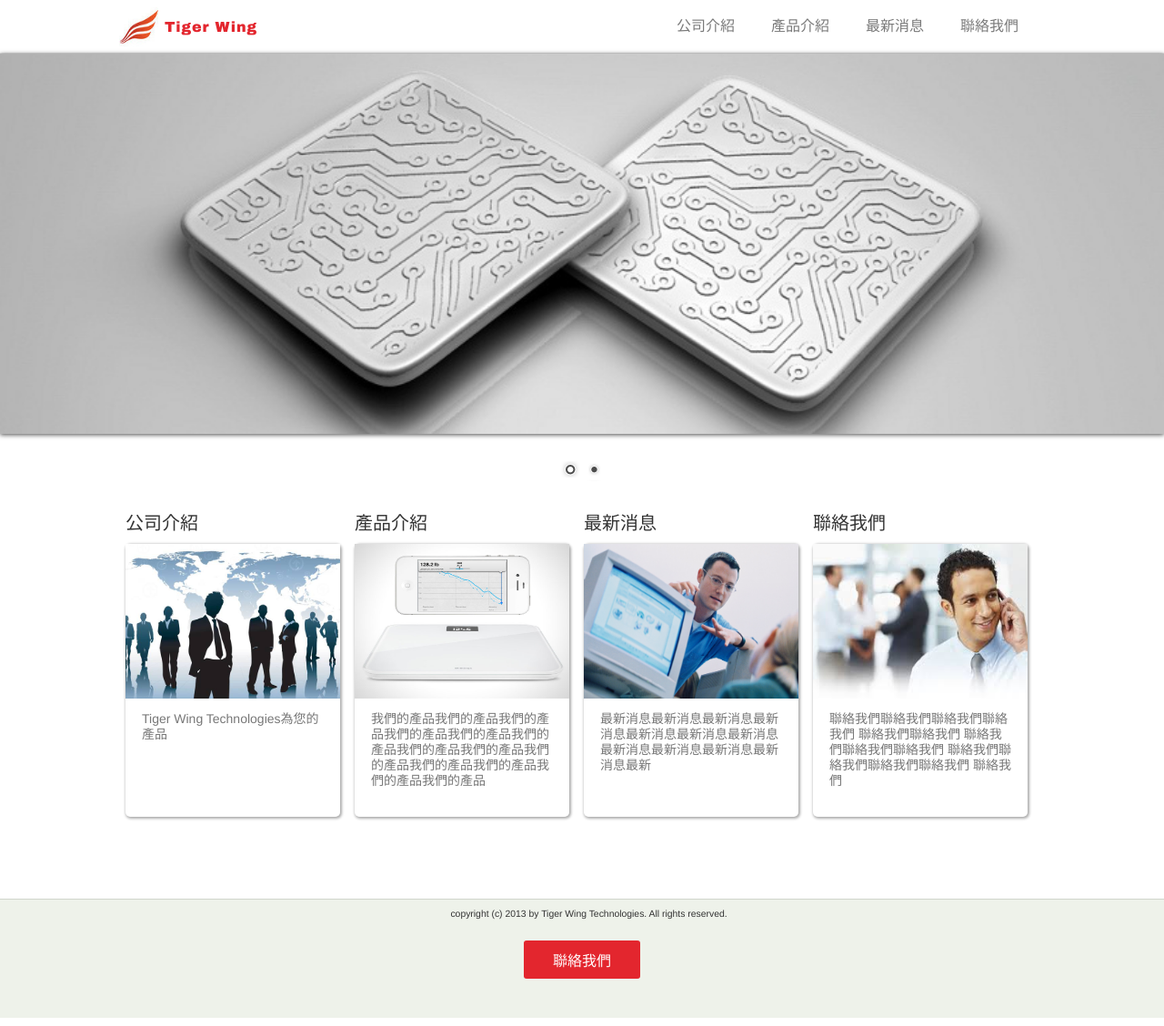
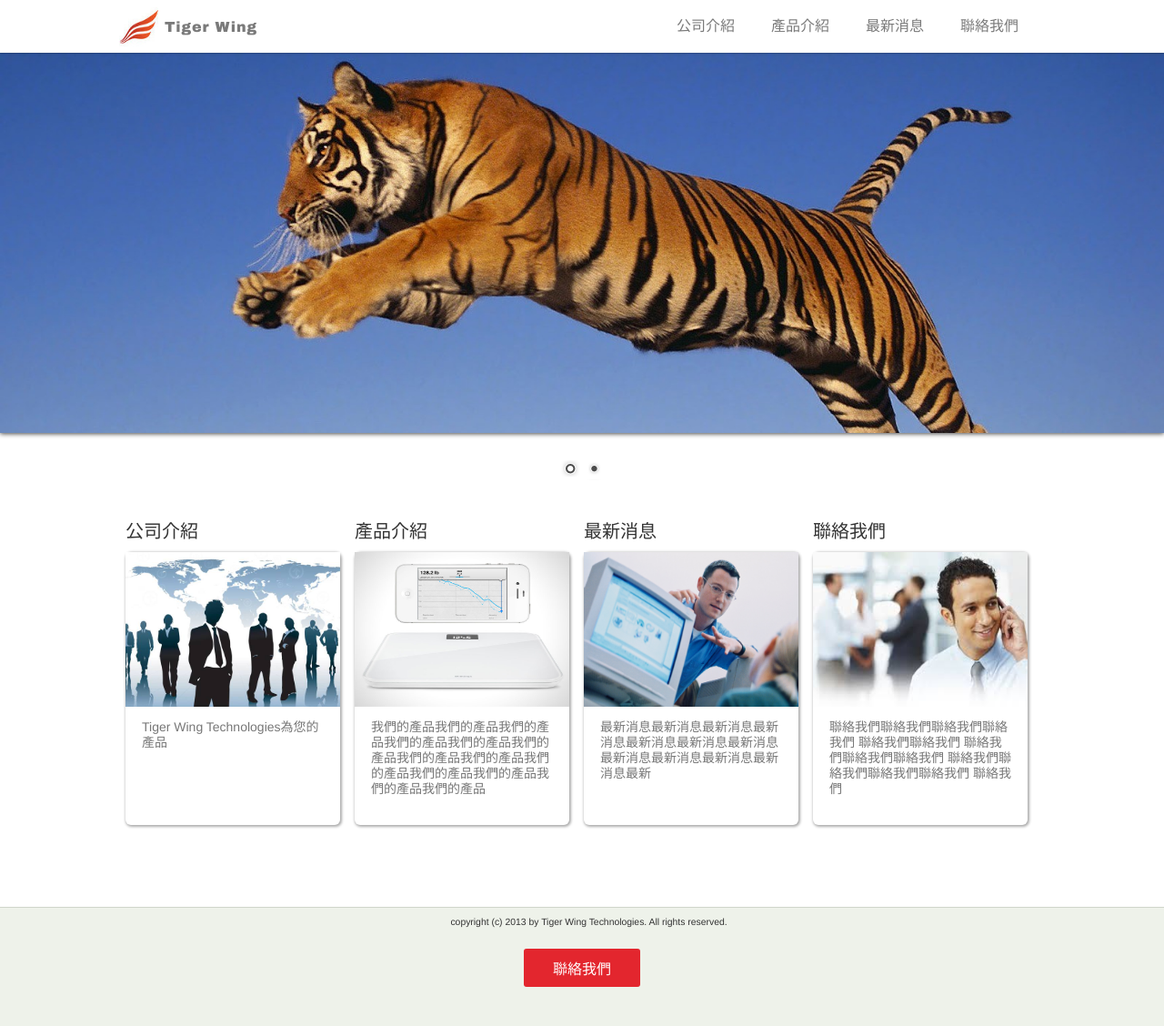
Before and after one commit to Arthur0206/Sprintron-Website, a PHP site: page / in a window 1280 px wide. Shown: the whole page at 91% size. Run offline with PHP 8.4, Linux system fonts and the light colour scheme.

Commit message:
change styles

```diff
--- a/css/main.css
+++ b/css/main.css
@@ -23,11 +23,12 @@ img {
     //position: relative;
     margin-left: auto;
     margin-right: auto;
-    //margin-top: 10px;
+    margin-top: 20px;
     margin-bottom: 80px;
     width: 1020px;
     //height: 500px;
     overflow: hidden;
+//    background-color: rgb(238, 242, 234);
 }
 #search_field {
     width: 300px;
@@ -67,10 +68,10 @@ img {
     //box-shadow: 0px 1px 3px 0px rgba(0, 0, 0, 0.33);
     background: none repeat scroll 0% 0% rgb(255, 255, 255);
     width: 236px;
-    margin: 10px 8px 10px 8px;
+    margin: 0px 8px 10px 8px;
 }
 .entry_content_wrapper {
-    border-radius: 5px 5px 5px 5px;
+    border-radius: 6px;
     box-shadow: 1px 1px 3px 1px rgba(0, 0, 0, 0.33);
     cursor: pointer;
 }
@@ -79,7 +80,8 @@ img {
 }
 .entry_title_wrapper {
     font-size: 20px;
-    margin-bottom: 10px;
+    padding-bottom: 10px;
+    //background-color: rgb(244, 244, 244);
 }
 .entry_description_wrapper {
 
@@ -210,9 +212,15 @@ img {
 }
 #menubar_wrapper {
     //background: none repeat scroll 0% 0% rgb(241, 241, 241);
-    border-bottom: 1px solid rgb(232, 232, 232);
+  //border-bottom: 1px solid rgb(232, 232, 232);
     height: 58px;
-   // background-color: #000000;
+    position: fixed;
+    left: 0;
+    top: 0;
+    width: 100%;
+    z-index: 1999;
+    background-color: #FFFFFF;
+    box-shadow: 0px 2px 2px 0px rgba(0, 0, 0, 0.1), 0px 1px 0px 0px rgba(0, 0, 0, 0.1);
 }
 #ad {
     background-image: url("../Pics/circuit-board-new.jpg");
@@ -271,6 +279,7 @@ body {
     min-width: 960px;
     color: rgb(51, 51, 51);
     font-family: "Helvetica Neue","Hiragino Kaku Gothic Pro",arial,sans-serif;
+    //background-color: rgb(244, 244, 244);
 }
 #menubar {
     //width: 1300px;
@@ -304,7 +313,7 @@ ul {
         font-family: Arial Black; //inherit;
 	text-align: center;
         line-height: 36px;
-        color: rgb(227,38,46); //#d13f20; //#777777; // #0481C4
+        color: rgb(122,122,122); //rgb(227,38,46); //#d13f20; //#777777; // #0481C4
 	font-size: 33px;
 	padding-bottom: 7px;
 	display: block;
--- a/index.php
+++ b/index.php
@@ -19,12 +19,13 @@
 
                 $('.entry_content_wrapper').hover(
                 function() {
+                    $(this).css('box-shadow','1px 1px 5px 3px rgba(0, 0, 0, 0.33)');
                     //$(this).find('.entry_image').css('opacity', '0.6');
                     //$(this).css('background-color','#f8f8f8');
                     $(this).find('.entry_description').css('color', '#444444');
                 }, function() {
                     //$(this).find('.entry_image').css('opacity', '1.0');
-                    //
+                    $(this).css('box-shadow','1px 1px 3px 1px rgba(0, 0, 0, 0.33)');
                     $(this).css('background-color','#ffffff');
                     $(this).find('.entry_description').css('color', '#777777');
                 }); // end hover
@@ -39,8 +40,8 @@
     <div id="wrapper">
         <div class="slider-wrapper theme-default">
             <div id="slider" class="nivoSlider">
+                <img src="./Pics/flying-tiger-crop.jpg">
                 <img src="./Pics/circuit-board-crop.jpg">
-                <img src="./Pics/flying-tiger-crop.jpg">
             </div>
         </div>
     </div>
--- a/menubar.php
+++ b/menubar.php
@@ -35,3 +35,6 @@
             </ul>
         </div>
     </div>
+
+    <div style="height:58px"> <!-- add a bottom padding -->
+    </div>
--- a/product_intro.php
+++ b/product_intro.php
@@ -21,7 +21,7 @@
 
         <div id="main_container">
             <div style="overflow:hidden">
-                <img id="product_intro_big_pic" src="./Pics/product_intro_big_pic.jpg" height=400px width=1020px  style="margin-bottom:20px"></img>
+                <img id="product_intro_big_pic" src="./Pics/product_intro_big_pic2.jpg" height=400px width=1020px  style="margin-bottom:20px"></img>
             </div>
 
             <h4 class="paragraph_title">1. 藍牙模組</h4>
```
Also changed, not shown: Pics/product_intro_big_pic.jpg, Pics/product_intro_big_pic2.jpg (added).
